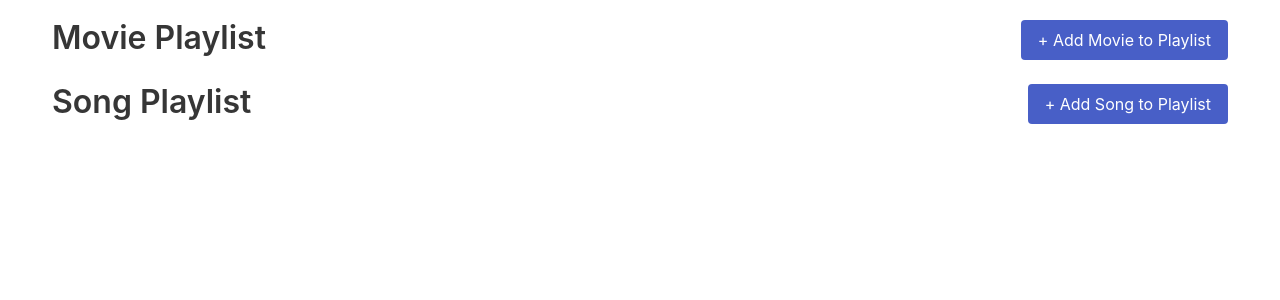
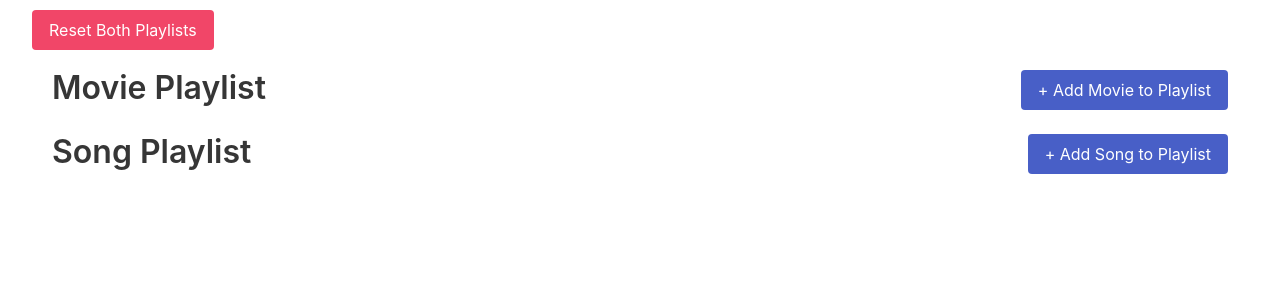
Before and after one commit to BehkoVasilev/redux-demo, a JavaScript app: page / in a window 1280 px wide. Shown: the top 300 px of the page. Built offline with nearby package versions, Linux system fonts and the light colour scheme.

Commit message:
add button for resetting the playlists

```diff
--- a/src/App.js
+++ b/src/App.js
@@ -3,7 +3,14 @@ import SongPlaylist from "./components/SongPlaylist";
 import "./styles.css";
 
 function App() {
+    const handleResetClick = () => {
+
+    }
+
     return <div className="container is-fluid">
+        <button onClick={() => handleResetClick()} className="button is-danger">
+            Reset Both Playlists
+        </button>
         <MoviePlaylist />
         <SongPlaylist />
     </div>
```
